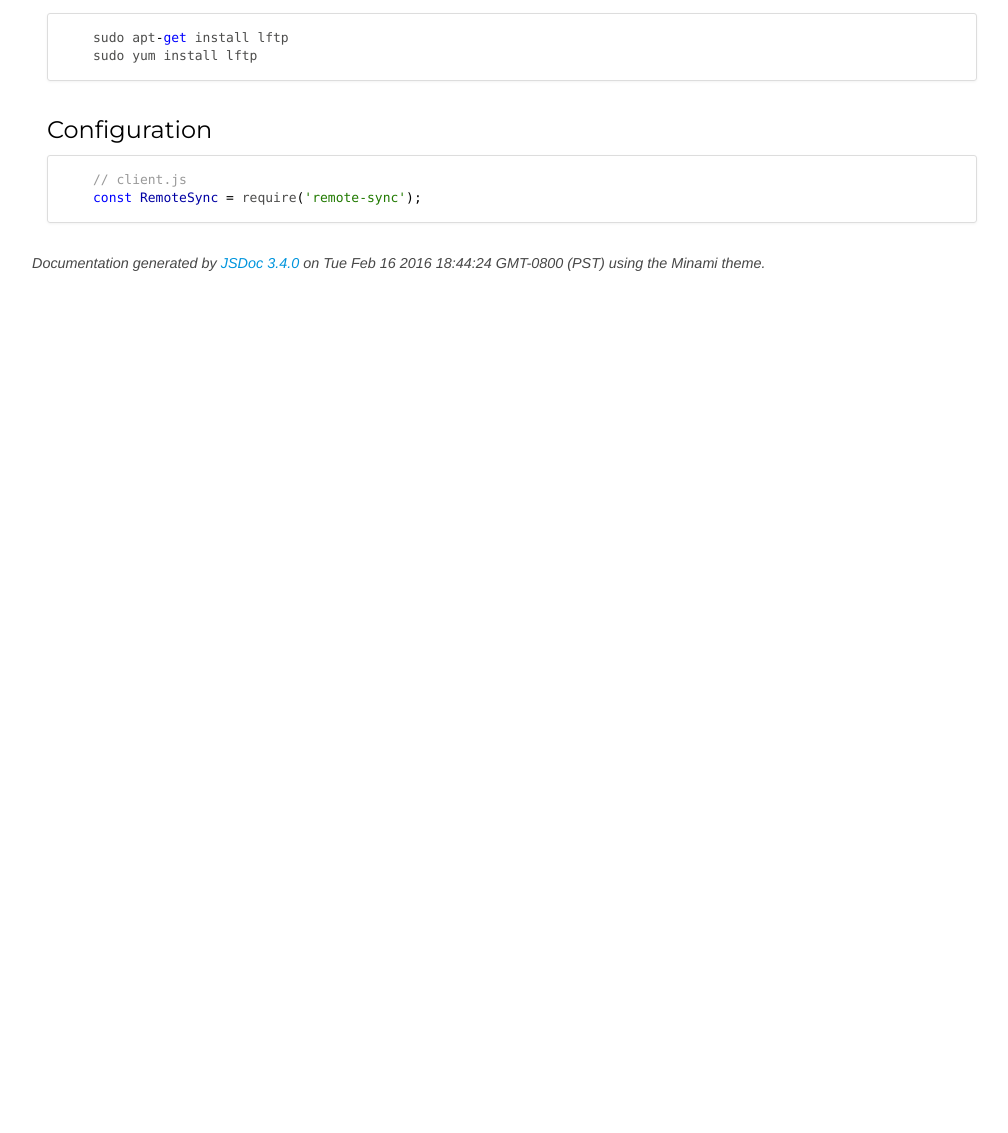
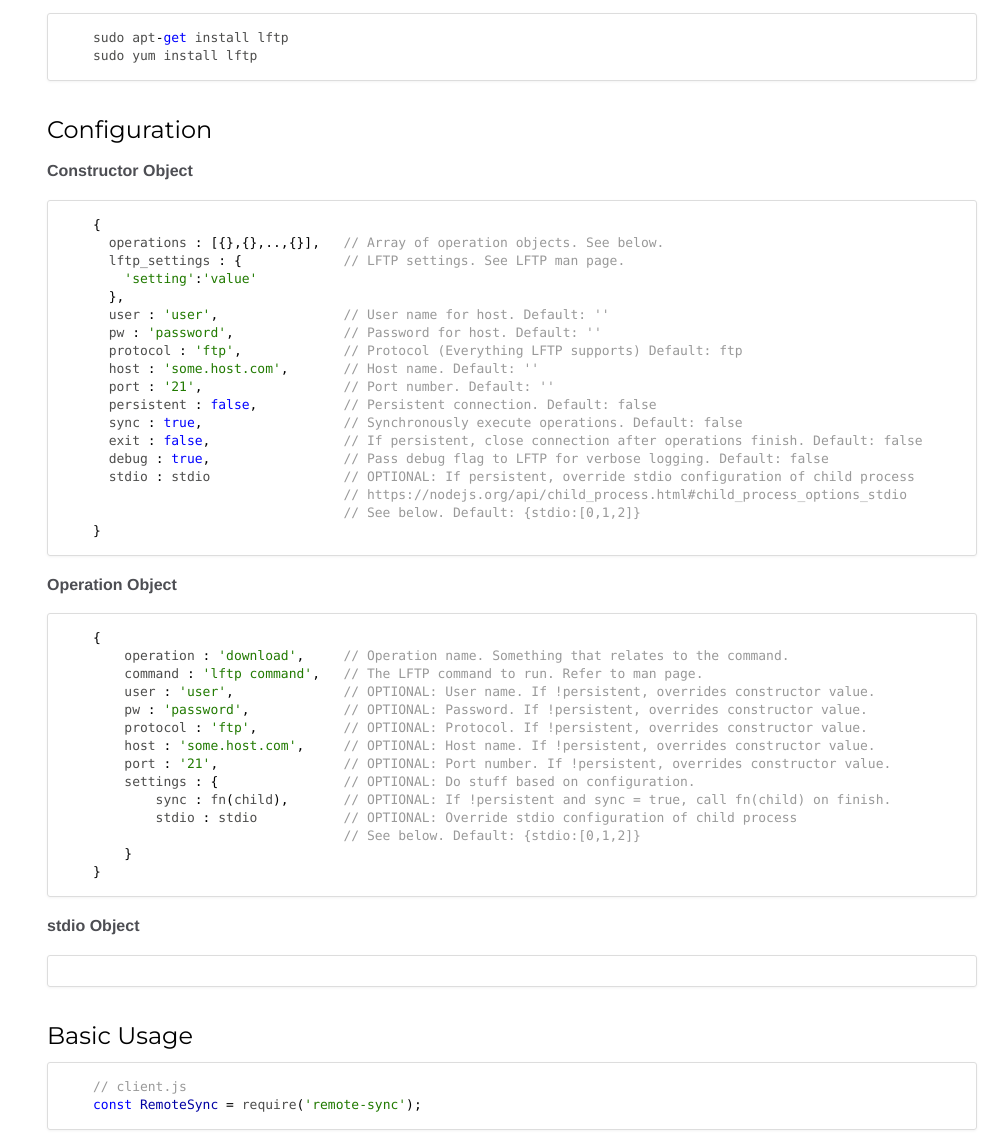
Before and after one commit to HeavyMedl/remote-sync, a website: page index.html in a window 1280 px wide. Shown: the part 1134-2267 px from the top of the page, without its empty margins (253-1261 px from the left). Before the commit the page ends 1426 px from the top, so only its background shows below. Drawn offline with nearby package versions, Linux system fonts and the light colour scheme.

Commit message:
updating docs

```diff
--- a/index.html
+++ b/index.html
@@ -63,7 +63,40 @@
 <pre class="prettyprint source lang-cmd"><code>C:\> choco install lftp</code></pre><p><strong>OSX</strong> (<a href="http://brew.sh/">Homebrew</a>)</p>
 <pre class="prettyprint source lang-bash"><code>sudo brew install lftp</code></pre><p><strong>Linux</strong></p>
 <pre class="prettyprint source lang-bash"><code>sudo apt-get install lftp
-sudo yum install lftp</code></pre><h2>Configuration</h2><pre class="prettyprint source lang-js"><code>// client.js
+sudo yum install lftp</code></pre><h2>Configuration</h2><p><strong>Constructor Object</strong></p>
+<pre class="prettyprint source lang-js"><code>{
+  operations : [{},{},..,{}],   // Array of operation objects. See below.
+  lftp_settings : {             // LFTP settings. See LFTP man page.
+    'setting':'value'
+  },
+  user : 'user',                // User name for host. Default: ''
+  pw : 'password',              // Password for host. Default: ''
+  protocol : 'ftp',             // Protocol (Everything LFTP supports) Default: ftp
+  host : 'some.host.com',       // Host name. Default: ''
+  port : '21',                  // Port number. Default: ''
+  persistent : false,           // Persistent connection. Default: false
+  sync : true,                  // Synchronously execute operations. Default: false
+  exit : false,                 // If persistent, close connection after operations finish. Default: false
+  debug : true,                 // Pass debug flag to LFTP for verbose logging. Default: false
+  stdio : stdio                 // OPTIONAL: If persistent, override stdio configuration of child process
+                                // https://nodejs.org/api/child_process.html#child_process_options_stdio
+                                // See below. Default: {stdio:[0,1,2]}
+}</code></pre><p><strong>Operation Object</strong></p>
+<pre class="prettyprint source lang-js"><code>{
+    operation : 'download',     // Operation name. Something that relates to the command.
+    command : 'lftp command',   // The LFTP command to run. Refer to man page.
+    user : 'user',              // OPTIONAL: User name. If !persistent, overrides constructor value.
+    pw : 'password',            // OPTIONAL: Password. If !persistent, overrides constructor value.
+    protocol : 'ftp',           // OPTIONAL: Protocol. If !persistent, overrides constructor value.
+    host : 'some.host.com',     // OPTIONAL: Host name. If !persistent, overrides constructor value.
+    port : '21',                // OPTIONAL: Port number. If !persistent, overrides constructor value.
+    settings : {                // OPTIONAL: Do stuff based on configuration.
+        sync : fn(child),       // OPTIONAL: If !persistent and sync = true, call fn(child) on finish.
+        stdio : stdio           // OPTIONAL: Override stdio configuration of child process
+                                // See below. Default: {stdio:[0,1,2]}
+    }
+}</code></pre><p><strong>stdio Object</strong></p>
+<pre class="prettyprint source lang-js"><code></code></pre><h2>Basic Usage</h2><pre class="prettyprint source lang-js"><code>// client.js
 const RemoteSync = require('remote-sync');</code></pre></article>
     </section>
 
@@ -77,7 +110,7 @@ const RemoteSync = require('remote-sync');</code></pre></article>
 <br class="clear">
 
 <footer>
-    Documentation generated by <a href="https://github.com/jsdoc3/jsdoc">JSDoc 3.4.0</a> on Tue Feb 16 2016 18:44:24 GMT-0800 (PST) using the Minami theme.
+    Documentation generated by <a href="https://github.com/jsdoc3/jsdoc">JSDoc 3.4.0</a> on Tue Feb 16 2016 21:30:04 GMT-0800 (PST) using the Minami theme.
 </footer>
 
 <script>prettyPrint();</script>
```
Also changed, not shown: RemoteSync.html (+1 -1 lines), index.js.html (+1 -1 lines).
